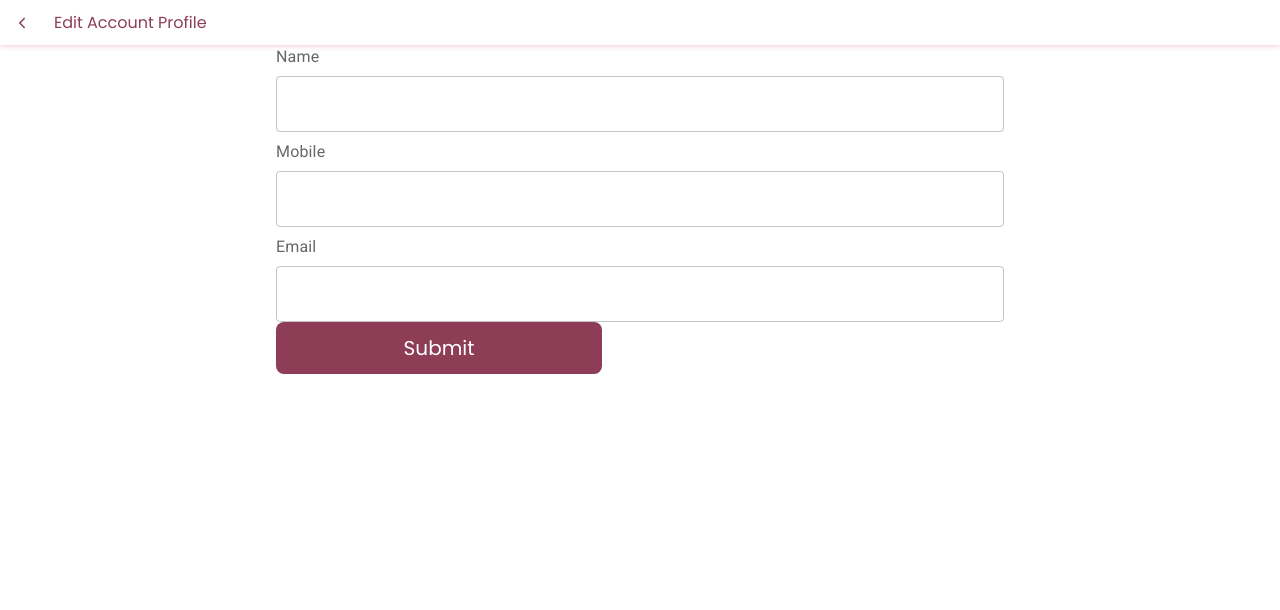
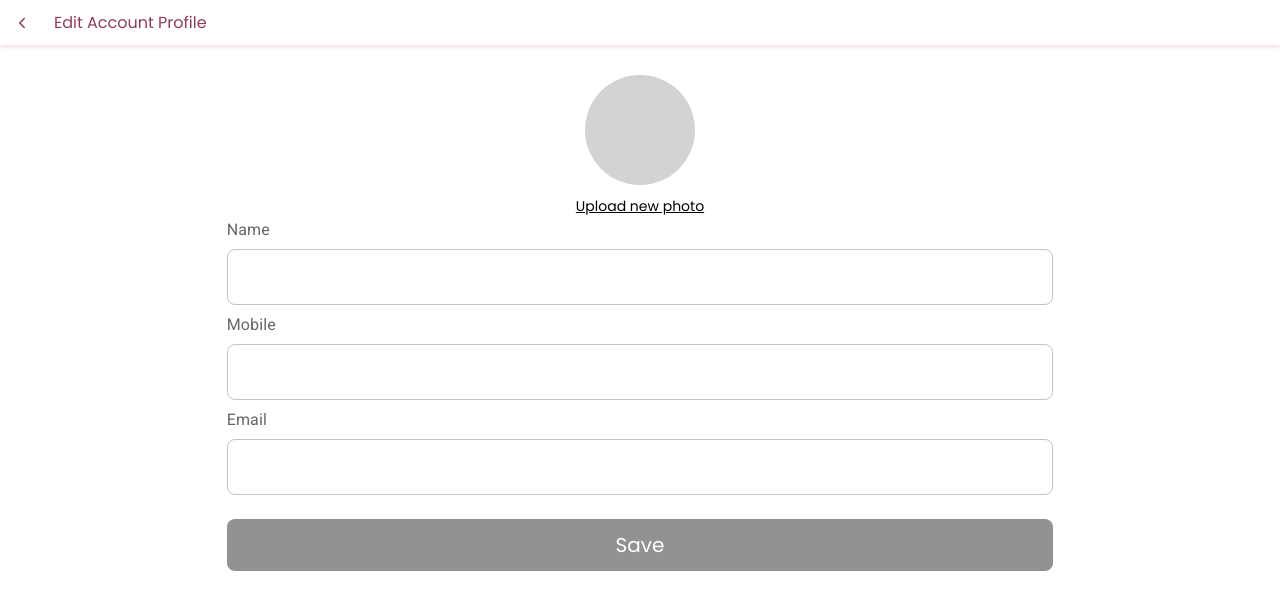
Before and after one commit to self-sg/beneficiary-pwa-nextjs, a Next.js app: page /profile/edit-profile in a window 1280 px wide. Shown: the top 610 px of the page. Built offline with nearby package versions, Linux system fonts and the light colour scheme; no server answers.

Commit message:
Protect profile page and make style changes to edit-profile

```diff
--- a/pages/profile/edit-profile.tsx
+++ b/pages/profile/edit-profile.tsx
@@ -4,7 +4,13 @@ import TopNav from '../../components/TopNav'
 import ProfilePicture from '../../components/profile/ProfilePicture'
 import Button from '../../components/Button'
 import React, { useEffect, useState } from 'react'
-import { onAuthStateChanged, auth, updateProfile, updateEmail, updatePhoneNumber } from '../../firebase'
+import {
+  onAuthStateChanged,
+  auth,
+  updateProfile,
+  updateEmail,
+  updatePhoneNumber
+} from '../../firebase'
 import { useFormik } from 'formik'
 import * as yup from 'yup'
 import {
@@ -37,20 +43,16 @@ const AlertMessage = ({ messageType, messageContent, visible }) => {
 
 // TO-DO: Alert message should display error if there is error in saving info (instead of always displaying saved successfully)
 // TO-DO: Convert form to formik form
+// TO-DO: Error handling for file upload issue
 export default function EditProfile() {
   const hiddenFileInput = React.useRef(null)
-  const [formName, setFormName] = useState('')
-  const [formPhoneNumber, setFormPhoneNumber] = useState('')
-  const [formEmail, setFormEmail] = useState('')
-  const [formProfilePhoto, setFormProfilePhoto] = useState(null)
-  const [formSubmitted, setFormSubmitted] = useState(false)
-  const [alertVisible, setAlertVisible] = useState(false)
-
+  const [photoURL, setPhotoURL] = useState(null)
   const [user, setCurrUser] = useState(null)
 
-  const updateUserProfile = (auth, newName, newPhoneNumber,  newEmail) => {
+  const updateUserProfile = (auth, newName, newPhoneNumber, newEmail, newPhotoURL) => {
     updateProfile(auth.currentUser, {
       displayName: newName,
+      photoURL: newPhotoURL
     })
       .then(() => {
         console.log(auth.currentUser)
@@ -59,13 +61,13 @@ export default function EditProfile() {
         console.log(error)
       })
 
-    updateEmail(auth.currentUser, newEmail).then(() => {
+    updateEmail(auth.currentUser, newEmail)
+      .then(() => {
         console.log(auth.currentUser)
-    }).catch((error) => {
+      })
+      .catch((error) => {
         console.log(error)
-    });
-
-
+      })
   }
 
   //   function updateProfilePhoneNumber(newPhoneNumber) {
@@ -128,16 +130,16 @@ export default function EditProfile() {
     initialValues: {
       name: '',
       phoneNumber: '',
-      email: '',
+      email: ''
     },
     validationSchema: yup.object().shape({
       name: yup.string().required('Required'),
-      email: yup.string().email('Invalid email').required('Required'),
+      email: yup.string().email('Invalid email').required('Required')
     }),
     onSubmit: (values) => {
       alert(JSON.stringify(values, null, 2))
       // TODO: insert backend logic for updating user profile
-      updateUserProfile(auth, values.name, values.phoneNumber, values.email)
+      updateUserProfile(auth, values.name, values.phoneNumber, values.email, photoURL)
     }
   })
 
@@ -147,6 +149,7 @@ export default function EditProfile() {
       setCurrUser(user)
       setFieldValue('name', user.displayName)
       setFieldValue('email', user.email)
+      setPhotoURL(user.photoURL)
       // ...
     } else {
       // User is signed out
@@ -162,17 +165,38 @@ export default function EditProfile() {
     <div className={styles.container}>
       <TopNav pageName={'Edit Account Profile'} displayBackButton={true} />
       <form onSubmit={handleSubmit}>
-        <Grid container justifyContent="center">
-
-
-
-          <Grid item xs={12} md={8}>
+        <Grid container justifyContent="center" sx={{ padding: '20px' }}>
+          <Grid item container xs={11} md={8} justifyContent="center">
+            <ProfilePicture selectedPhoto={photoURL} />
+          </Grid>
+          <Grid item container xs={11} md={8} justifyContent="center">
+            <button
+              onClick={(event) => {
+                hiddenFileInput.current.click()
+              }}
+              className={`text-s ${profileStyles.uploadPhotoButton}`}
+              type='button'
+            >
+              Upload new photo
+            </button>
+          </Grid>
+          <input
+            type="file"
+            name="myImage"
+            ref={hiddenFileInput}
+            onChange={(event) => {
+              console.log(event.target.files[0])
+              setPhotoURL(event.target.files[0])
+            }}
+            style={{ display: 'none' }}
+          />
+          <Grid item xs={11} md={8}>
             <InputLabel>Name</InputLabel>
           </Grid>
-          <Grid item xs={12} md={8}>
+          <Grid item xs={11} md={8}>
             <Box height={8} />
           </Grid>
-          <Grid item xs={12} md={8}>
+          <Grid item xs={11} md={8}>
             <TextField
               fullWidth
               id="name"
@@ -182,18 +206,23 @@ export default function EditProfile() {
               error={touched.name && Boolean(errors.name)}
               helperText={touched.name && errors.name}
               onBlur={handleBlur}
+              sx={{
+                '& fieldset': {
+                  borderRadius: '8px'
+                }
+              }}
             />
           </Grid>
-          <Grid item xs={12} md={8}>
+          <Grid item xs={11} md={8}>
             <Box height={8} />
           </Grid>
-          <Grid item xs={12} md={8}>
+          <Grid item xs={11} md={8}>
             <InputLabel>Mobile</InputLabel>
           </Grid>
-          <Grid item xs={12} md={8}>
+          <Grid item xs={11} md={8}>
             <Box height={8} />
           </Grid>
-          <Grid item xs={12} md={8}>
+          <Grid item xs={11} md={8}>
             <TextField
               fullWidth
               id="mobile"
@@ -204,18 +233,23 @@ export default function EditProfile() {
               error={touched.phoneNumber && Boolean(errors.phoneNumber)}
               helperText={touched.phoneNumber && errors.phoneNumber}
               onBlur={handleBlur}
+              sx={{
+                '& fieldset': {
+                  borderRadius: '8px'
+                }
+              }}
             />
           </Grid>
-          <Grid item xs={12} md={8}>
+          <Grid item xs={11} md={8}>
             <Box height={8} />
           </Grid>
-          <Grid item xs={12} md={8}>
+          <Grid item xs={11} md={8}>
             <InputLabel>Email</InputLabel>
           </Grid>
-          <Grid item xs={12} md={8}>
+          <Grid item xs={11} md={8}>
             <Box height={8} />
           </Grid>
-          <Grid item xs={12} md={8}>
+          <Grid item xs={11} md={8}>
             <TextField
               fullWidth
               id="email"
@@ -225,14 +259,18 @@ export default function EditProfile() {
               error={touched.email && Boolean(errors.email)}
               helperText={touched.email && errors.email}
               onBlur={handleBlur}
+              sx={{
+                '& fieldset': {
+                  borderRadius: '8px'
+                }
+              }}
             />
           </Grid>
-          <Grid item xs={12} md={8}>
-            <Button
-              type="primary"
-              text="Submit"
-              disabled={!isValid || !dirty}
-            />
+          <Grid item xs={11} md={8}>
+            <Box height={24} />
+          </Grid>
+          <Grid container xs={11} md={8}>
+            <Button type="submit" text="Save" disabled={!isValid || !dirty} />
           </Grid>
         </Grid>
       </form>
@@ -247,28 +285,8 @@ export default function EditProfile() {
     //         messageContent="Saved successfully."
     //         visible={alertVisible}
     //       />
-    //       <ProfilePicture selectedPhoto={formProfilePhoto} />
 
-    //       <button
-    //         onClick={(event) => {
-    //           hiddenFileInput.current.click()
-    //         }}
-    //         className={`text-s ${profileStyles.uploadPhotoButton}`}
-    //       >
-    //         Upload new photo
-    //       </button>
-    //       <input
-    //         type="file"
-    //         name="myImage"
-    //         ref={hiddenFileInput}
-    //         onChange={(event) => {
-    //           console.log(event.target.files[0])
-    //           setFormProfilePhoto(event.target.files[0])
-    //           setFormSubmitted(false)
-    //         }}
-    //         style={{ display: 'none' }}
-    //       />
-    //     </div>
+    // </div>
     //     <form className={profileStyles.formContainer} onSubmit={handleSubmit}>
     //       <label className={profileStyles.formField}>
     //         Name
```
Also changed, not shown: components/BottomNav.tsx (+1 -12 lines), pages/profile/index.tsx (+14 -3 lines). Lines whose indentation alone changed are shown as unchanged.
